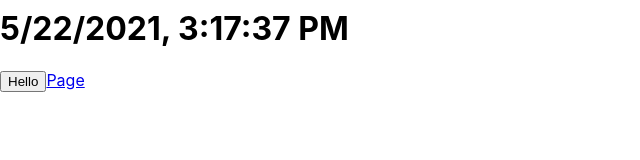
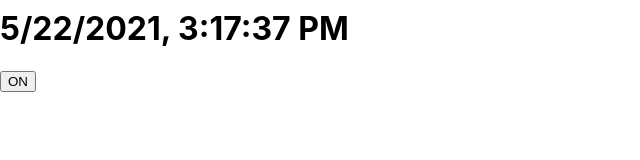
Before and after one commit to mouctare/guide-complet-react, a React (Create React App) app: page / in a window 1280 px wide. Shown: the part 133-293 px from the top of the page, without its empty margins (0-640 px from the left). Built offline with nearby package versions, Linux system fonts and the light colour scheme.

Commit message:
gestion de l'event

```diff
--- a/src/ToggleButton.js
+++ b/src/ToggleButton.js
@@ -4,10 +4,12 @@ class ToggleButton extends React.Component  {
     constructor(props) {
         super(props);
         this.state = {isToggleOn: true};
+       // this.handClick = this.handClick.bind(this);
     }
 
-    handClick(e) {
-        e.preventDefault();
+    handClick = (value, e) => {
+        console.log(e);
+
         this.setState(state => {
             return {isToggleOn: state.isToggleOn ? false : true};
         })
@@ -16,10 +18,10 @@ class ToggleButton extends React.Component  {
         return (
             <div>
                 <button
-                onClick={() =>alert('hello')}>
-                Hello
+                onClick={() => this.handClick('some value')}>
+                {this.state.isToggleOn?'ON': 'OFF'}
               </button>
-              <a href="#page" onClick={this.handClick}>Page</a>
+
             </div>
 
         );
```
